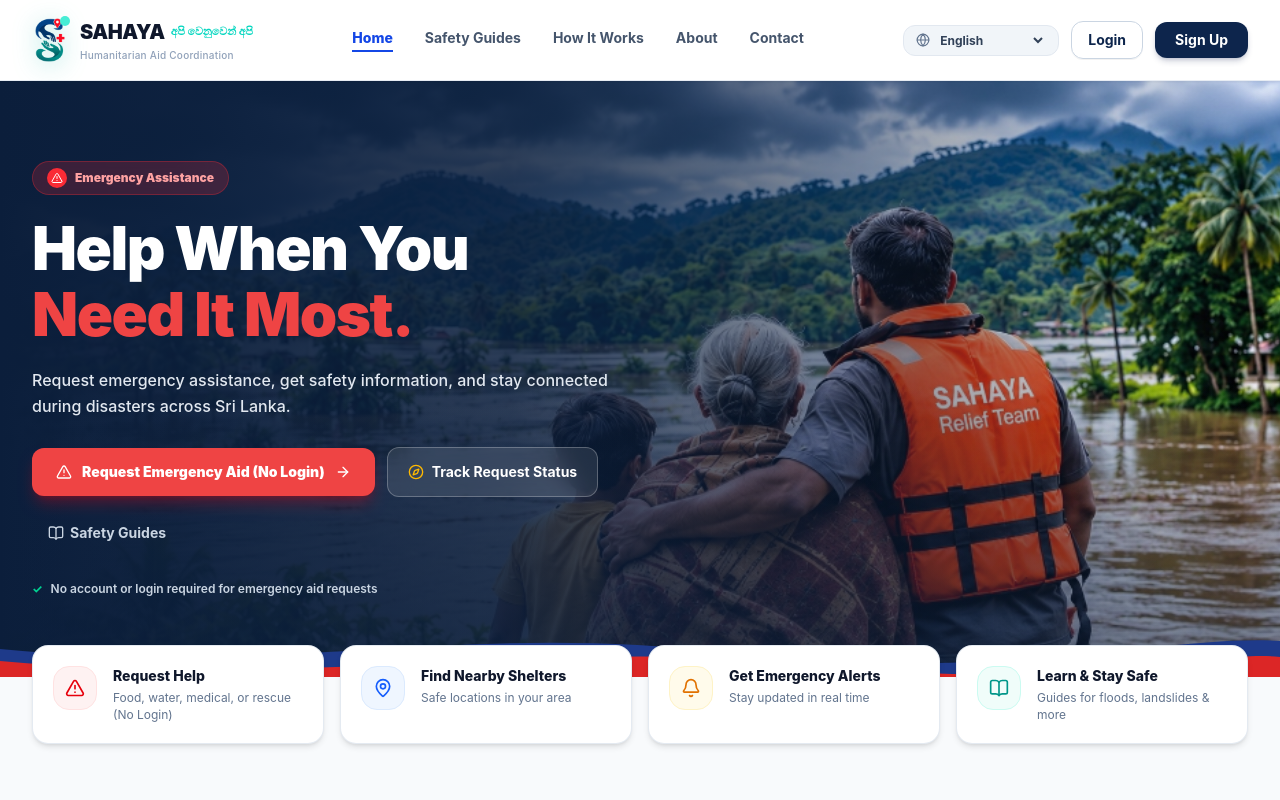
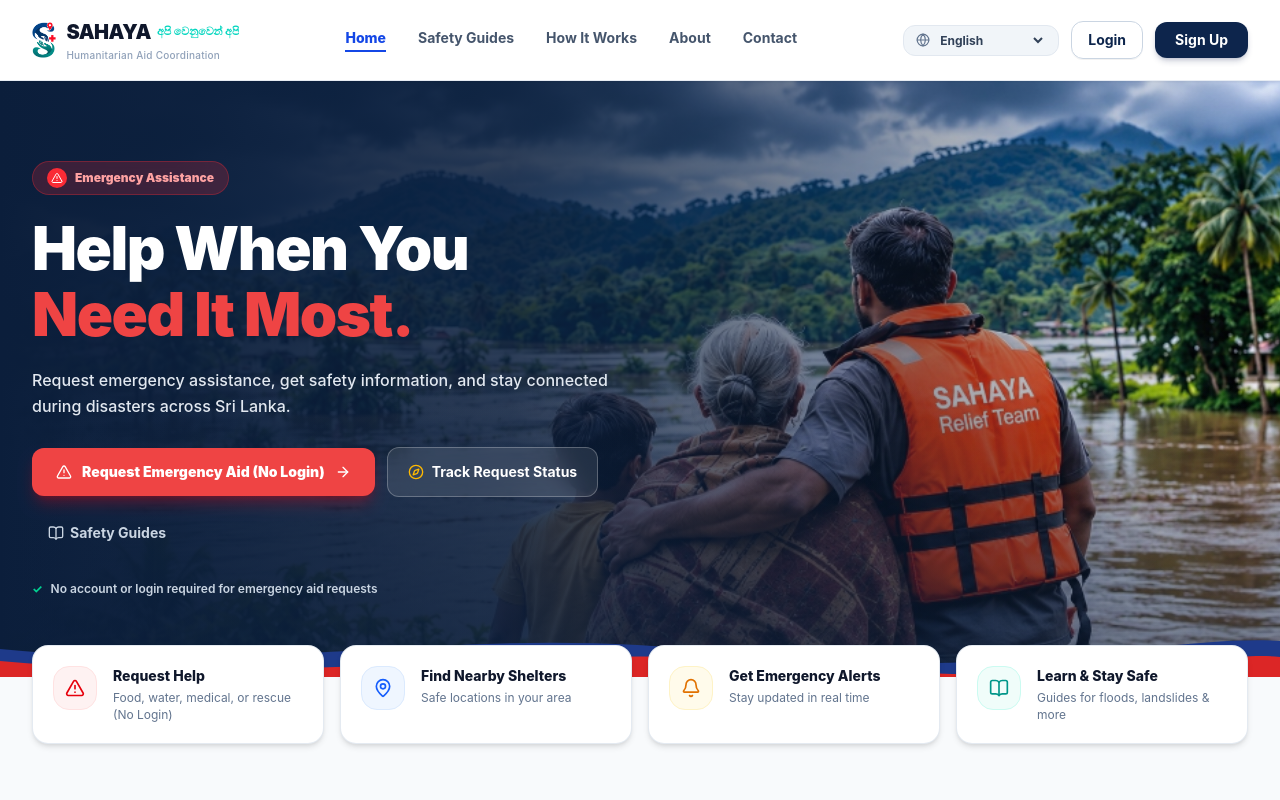
Before and after one commit to dinuri-senara/SAHAYA-Group-Project, a React (Vite) app: page / in a window 1280 px wide. Shown: the top 800 px of the page. Built offline with nearby package versions, Linux system fonts and the light colour scheme.

Commit message:
fix(logo): refine brand emblem styling with transparent theme-adaptive rendering and remove indicator dot

```diff
--- a/src/components/SahayaLogo.tsx
+++ b/src/components/SahayaLogo.tsx
@@ -15,10 +15,10 @@ export const SahayaLogo: React.FC<LogoProps> = ({
   light = true,
   showText = false
 }) => {
-  const iconSizes = {
-    sm: 'w-7 h-9',
-    md: 'w-9 h-11',
-    lg: 'w-12 h-14'
+  const iconHeights = {
+    sm: 'h-7',
+    md: 'h-9',
+    lg: 'h-12'
   };
 
   const textSizes = {
@@ -28,24 +28,24 @@ export const SahayaLogo: React.FC<LogoProps> = ({
   };
 
   return (
-    <div className={`flex items-center gap-3 select-none ${className}`}>
-      {/* Humanitarian Logo (Two Hands forming S, Location Pin & Medical Cross - Transparent) */}
-      <div className={`relative flex items-center justify-center shrink-0 transition-transform duration-200 hover:scale-105 ${iconSizes[size]}`}>
+    <div className={`flex items-center gap-2.5 select-none ${className}`}>
+      {/* Brand Emblem - 100% Clean Transparency, Theme-Adaptive, No Ugly Container, No Green Dot */}
+      <div className={`relative flex items-center justify-center shrink-0 transition-transform duration-200 hover:scale-105 ${iconHeights[size]}`}>
         <img
           src="/sahaya-logo.png"
           alt="SAHAYA - අපි වෙනුවෙන් අපි"
-          className="w-full h-full object-contain filter drop-shadow-[0_4px_12px_rgba(20,184,166,0.35)]"
+          className={`h-full w-auto object-contain transition-all duration-200 ${
+            light
+              ? 'brightness-125 contrast-105'
+              : 'brightness-100 contrast-100 dark:brightness-125 dark:contrast-105'
+          }`}
         />
-        <span className="absolute -top-0.5 -right-0.5 flex h-2.5 w-2.5 pointer-events-none">
-          <span className="animate-ping absolute inline-flex h-full w-full rounded-full bg-teal-400 opacity-75"></span>
-          <span className="relative inline-flex rounded-full h-2.5 w-2.5 bg-teal-300"></span>
-        </span>
       </div>
 
       {showText && (
         <div className="flex flex-col overflow-hidden">
           <div className="flex items-center gap-1.5 leading-none">
-            <span className={`font-black tracking-tight ${textSizes[size]} ${light ? 'text-white' : 'text-slate-900'}`}>
+            <span className={`font-black tracking-tight ${textSizes[size]} ${light ? 'text-white' : 'text-slate-900 dark:text-white'}`}>
               SAHAYA
             </span>
             <span className="text-[11px] font-bold text-teal-400">
@@ -53,7 +53,7 @@ export const SahayaLogo: React.FC<LogoProps> = ({
             </span>
           </div>
           {showTagline && (
-            <span className="text-[10px] text-slate-400 font-medium tracking-wide mt-0.5">
+            <span className="text-[10px] text-slate-400 dark:text-slate-500 font-medium tracking-wide mt-0.5">
               Humanitarian Aid Coordination
             </span>
           )}
```
